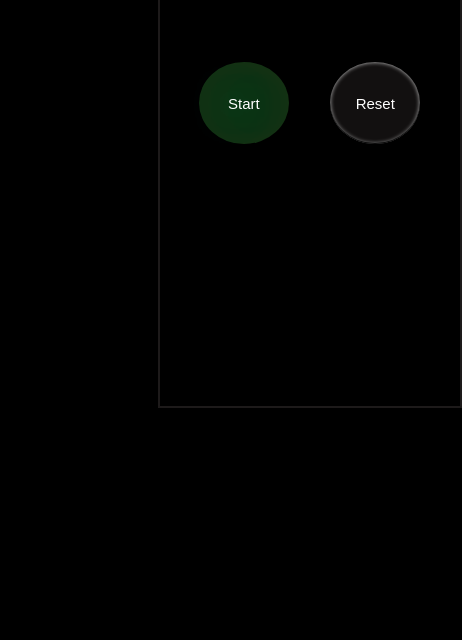
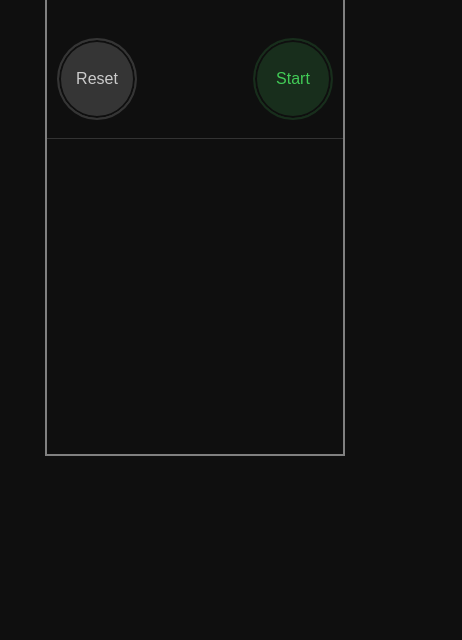
Before and after one commit to nikitagawde10/StopWatch, a plain HTML site: page index.html in a window 390 px wide. Shown: the part 204-844 px from the top of the page, 462 px wide, since content can reach past the window. Drawn offline with Linux system fonts and the light colour scheme.

Commit message:
iPhone layout and css

```diff
--- a/index.html
+++ b/index.html
@@ -7,9 +7,7 @@
 
 <body>
     <div class="stopWatchDiv">
-        <div class="headerTitle">
-            <!-- <h1>Stopwatch</h1> -->
-        </div>
+
         <div id="displayTimerDiv" style="
     padding-top: 72px;
     text-align: center;
@@ -22,8 +20,8 @@
             00 : 00 . 00
         </div>
         <div class="buttonsDiv">
+            <button class="textBtn" id="lapResetButton">Reset</button>
             <button class="textBtn" id="startStopButton">Start</button>
-            <button class="textBtn" id="lapResetButton">Reset</button>
             <!-- <button class="textBtn" id="pauseButton"> Pause</button>
             <button class="textBtn" id="resetButton">Reset</button> -->
         </div>
--- a/lapCounter.js
+++ b/lapCounter.js
@@ -21,7 +21,6 @@ export default function lapTimerFunction(lapTimeStampWhenLapButtonClicked, start
         // let startButtonClickedTime = startButtonClickedTime;
         // console.log("Stopwatch start time is " + getFormattedTime(startTime));
         let currentLapTime = getFormattedTime((lapTimeStampWhenLapButtonClicked - startButtonClickedTime));
-
         if (!lapArray.length) { //condition for first lap
             timeStamp.innerHTML = getFormattedTime(currentLapTime);
         } else {
--- a/style.css
+++ b/style.css
@@ -1,26 +1,21 @@
-body{
-    background-color: black;
+* {
+    box-sizing: border-box;
 }
-@font-face {
-    font-family: system;
-    font-style: normal;
-    font-weight: 300;
-    src: local(".SFNSText-Light"), local(".HelveticaNeueDeskInterface-Light"), local(".LucidaGrandeUI"), local("Ubuntu Light"), local("Segoe UI Light"), local("Roboto-Light"), local("DroidSans"), local("Tahoma");
-  }
 
-  /* Now, let's apply it on an element */
-  body {
-    font-family: "system";
-  }
+body {
+    padding: 0;
+    margin: 0;
+    background-color: #0F0F0F;
+}
 
 .stopWatchDiv {
-    background-color: black;
+    font-family: "Helvetica Neue", Helvetica, Arial, sans-serif;
+    font-weight: 300;
+    margin: 60px auto 0;
+    width: 300px;
     height: 600px;
-    width: 300px;
-    margin-top: 2%;
-    margin-left: 40%;
-    border: 2px solid rgb(29, 26, 26);
-
+    text-align: center;
+    border: 2px solid gray;
 }
 
 .displayTimerDiv {
@@ -33,12 +28,26 @@ body{
 
 .buttonsDiv {
     display: flex;
-    justify-content: space-evenly;
-    height: 15%;
+    justify-content: space-between;
+    height: 100px;
+    /* border: 2px solid gray; */
 }
 
 .textBtn {
-    width: 30%;
+    cursor: pointer;
+    font-size: 16px;
+    border: 2px solid #353535;
+    background-color: #353535;
+    box-shadow: inset 0 0 0 2px #0F0F0F;
+    color: #ccc;
+    width: 80px;
+    height: fit-content;
+    border-radius: 100%;
+    text-align: center;
+    line-height: 76px;
+    position: relative;
+    top: 0;
+    left: 0;
 }
 
 button:hover {
@@ -46,24 +55,37 @@ button:hover {
     background-color: grey;
 }
 
+#startStopButton {
+    background-color: #182E1C;
+    border-color: #182E1C;
+    color: #42CC57;
+    margin-right: 10px
+}
+#startStopButton :checked{
+    background-color: #351614;
+    border-color: #351614;
+    color: #FF352C;
+}
+
+#lapResetButton {
+    margin-left: 10px
+}
+
 #displayLapDiv {
     color: white;
-    margin-top: 4%;
     text-align: center;
     font-size: 15px;
-    /* border: 2px solid red; */
+    /* border: 1px solid red; */
+    width: 100%;
+    height: 320px;
 }
 
 .laps {
-    color: white;
     list-style: none;
-    font-size: 15px;
-    margin-top: 5%;
-    overflow-y: auto;
-    position: relative;
-    height: 40%;
-    /* border: 1px solid gray; */
-    padding: unset;
+    margin: 0;
+    padding-left: 0;
+    border-top: 1px solid #333;
+    font-size: 16px;
 }
 
 .lap-item {
@@ -77,10 +99,12 @@ button:hover {
 }
 
 .li-item {
-    font-size: 15px;
-    display: flex;
-    border-bottom: 1px solid gray;
-    justify-content: space-evenly;
+    color: #666;
+    text-align: right;
+    position: relative;
+    border-bottom: 1px solid #333;
+    padding-top: 1em;
+    height: 3em;
 }
 
 .number {
@@ -98,46 +122,3 @@ button:hover {
     margin: 5px;
 
 }
-
-#startStopButton {
-    background-color: rgb(19, 49, 19);
-    /* Green */
-    color: green;
-    text-shadow:
-
-        /* 0 0 10px #fff, */
-        /* 0 0 21px #fff, */
-        0 0 42px #0fa,
-        0 0 82px #0fa,
-        0 0 92px #0fa,
-        0 0 102px #0fa,
-        0 0 151px #0fa;
-    border: none;
-    color: white;
-    padding: 20px;
-    text-align: center;
-    text-decoration: none;
-    display: inline-block;
-    font-size: 15px;
-    margin: 4px 2px;
-    cursor: pointer;
-    border-radius: 50%;
-    /* box-shadow: 2px 0px 0px 7px #2564DB,  */
-/* 2px 0px 0px 13px rgba(25, 21, 23, 0.80); */
-}
-
-#lapResetButton {
-    background-color: rgba(29, 26, 26, 0.637);
-    border: none;
-    color: white;
-    padding: 20px;
-    text-align: center;
-    text-decoration: none;
-    display: inline-block;
-    font-size: 15px;
-    margin: 4px 2px;
-    cursor: pointer;
-    border-radius: 50%;
-
-    box-shadow: inset 0 -1px 1px rgba(0,0,0,1.5), /*bottom internal shadow*/ inset 0 0px 4px rgba(255,255,255,0.8), /*top internal highlight*/ 0 0 1px black;
-}
```
